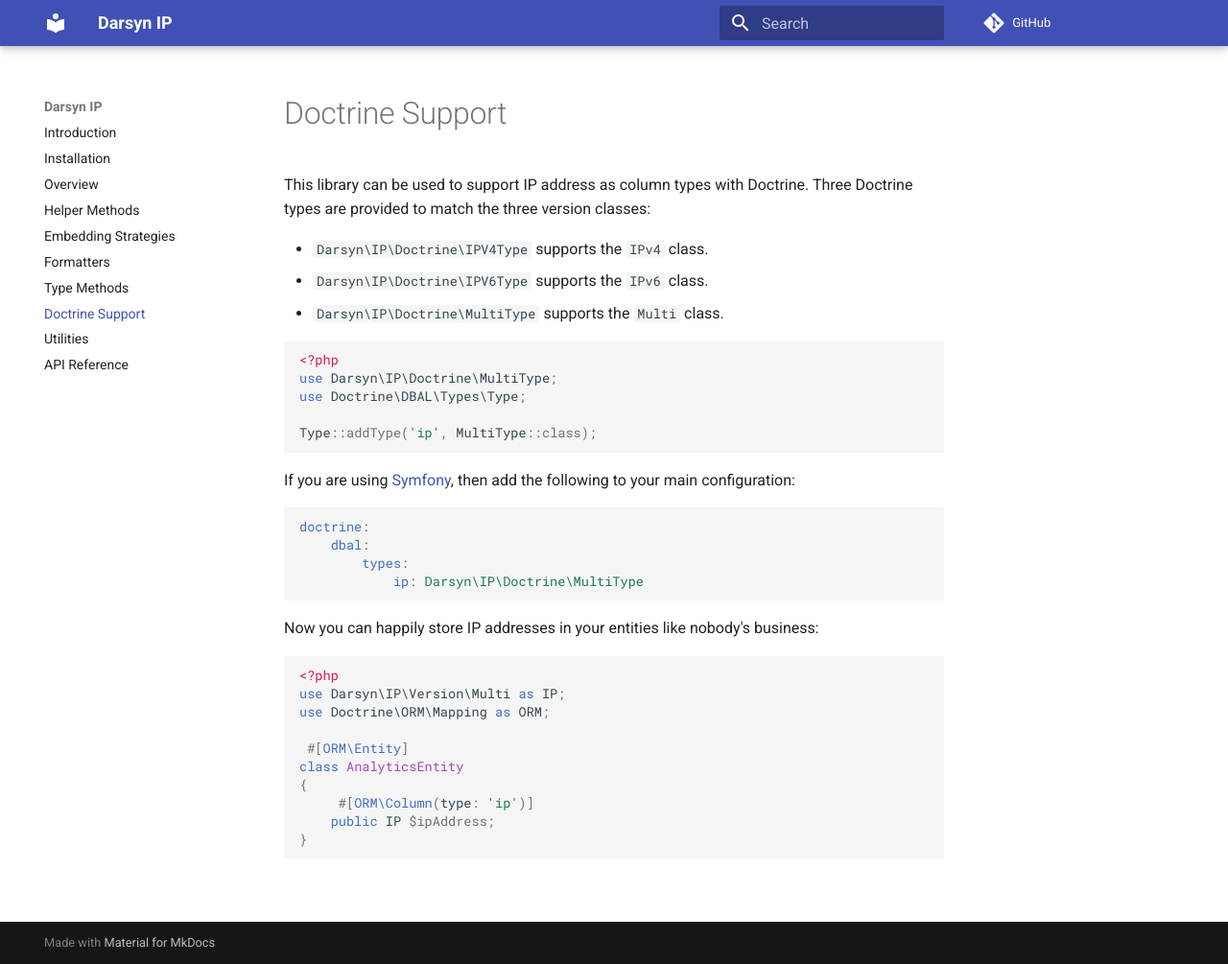
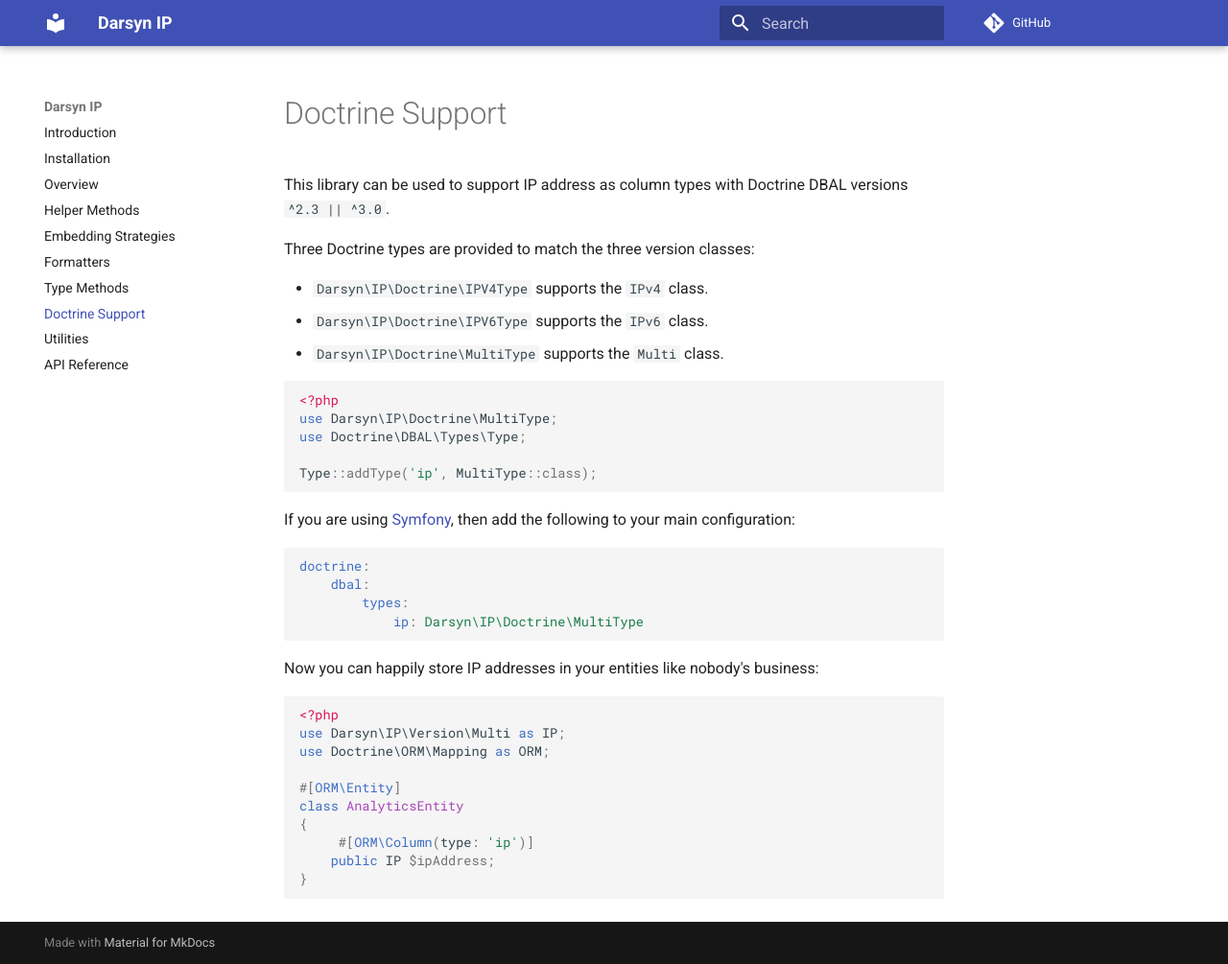
Before and after one commit to darsyn/ip, an MkDocs documentation site: the page built from docs/08-doctrine.md, in a window 1280 px wide and 1005 px high. Shown: the whole window at 96% size. Built offline with MkDocs 1.6.1 and Material for MkDocs 9.7.7, drawn with Linux system fonts in a browser that asks for light colours; comment, search, counter and statistics services are not loaded.

```diff
--- a/docs/08-doctrine.md
+++ b/docs/08-doctrine.md
@@ -1,6 +1,8 @@
 # Doctrine Support
 
-This library can be used to support IP address as column types with Doctrine.
+This library can be used to support IP address as column types with Doctrine
+DBAL versions `^2.3 || ^3.0`.
+
 Three Doctrine types are provided to match the three version classes:
 
 - `Darsyn\IP\Doctrine\IPV4Type` supports the `IPv4` class.
@@ -31,7 +33,7 @@ Now you can happily store IP addresses in your entities like nobody's business:
 use Darsyn\IP\Version\Multi as IP;
 use Doctrine\ORM\Mapping as ORM;
 
- #[ORM\Entity]
+#[ORM\Entity]
 class AnalyticsEntity
 {
      #[ORM\Column(type: 'ip')]
```
Also changed, not shown: README.md (+20 -13 lines).
